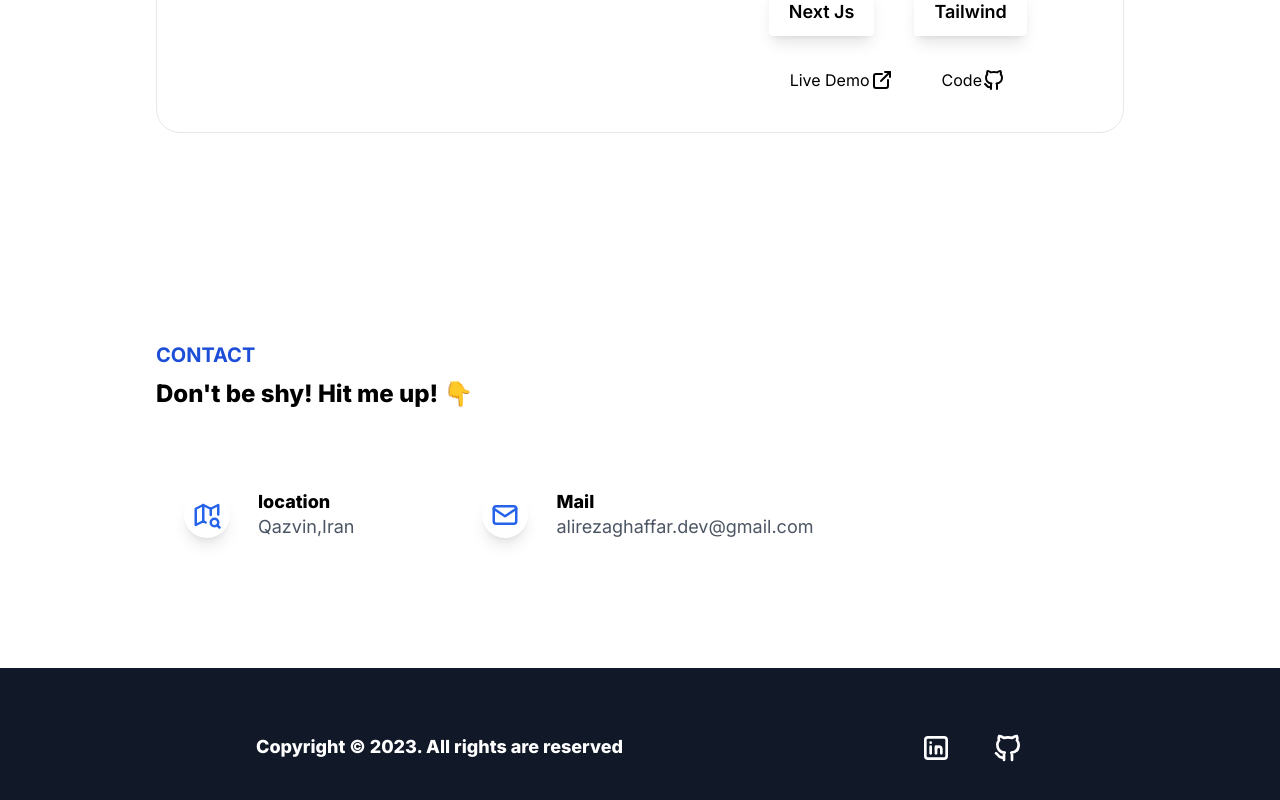
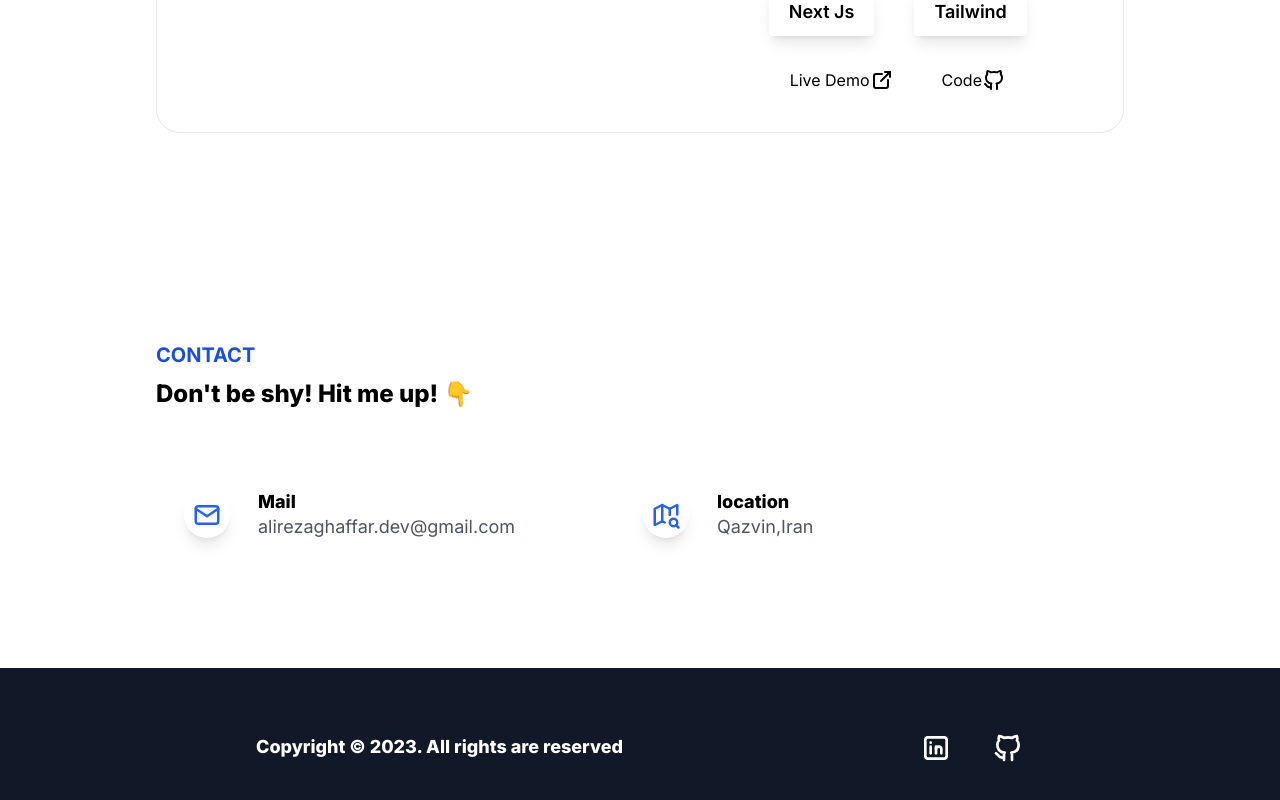
Before and after one commit to ali-reza-gh/personalweb, a Next.js app: page / in a window 1280 px wide. Shown: the part 4379-5179 px from the top of the page. Built offline with nearby package versions, Linux system fonts and the light colour scheme.

Commit message:
fix contact padding

```diff
--- a/app/component/Contact.jsx
+++ b/app/component/Contact.jsx
@@ -6,8 +6,23 @@ const Contact = () => {
         <div className='lg:max-w-5xl m-auto py-32 px-7'>
         <h3 className="text-blue-700 text-xl font-bold mb-2 uppercase lg:text-left max-lg:text-center" >contact</h3>
         <p className="text-2xl font-extrabold leading-snug lg:text-left max-lg:text-center">Don't be shy! Hit me up! 👇</p>
-        <div className='flex lg:flex-row max-lg:flex-col px-7 max-lg:gap-16 lg:gap-32 mt-20'>
-        <div className='flex gap-7 items-center'>
+        <div className='flex max-lg:px-1 lg:flex-row max-lg:flex-col px-7 max-lg:gap-16 lg:gap-32 mt-20'>
+         <a href='mailto:alirezaghaffar.dev@gmail.com' className='flex max-lg:justify-center max-lg:gap-4 gap-7 items-center'>
+            <div className='shadow-lg p-2 rounded-full'>
+            <svg className='text-blue-600'
+             width="30" height="30"
+             viewBox="0 0 24 24" fill="none" stroke="currentColor"
+             strokeWidth="2" strokeLinecap="round" strokeLinejoin="round">
+                <path className="text-blue-600" d="M3 7a2 2 0 0 1 2 -2h14a2 2 0 0 1 2 2v10a2 2 0 0 1 -2 2h-14a2 2 0 0 1 -2 -2v-10z"></path>
+                <path className="text-blue-600" d="M3 7l9 6l9 -6"></path>
+                </svg>
+        </div>
+        <div>
+         <p className="text-lg font-extrabold leading-snug">Mail</p>
+         <p className="text-gray-600 dark:text-gray-400 text-lg font-normal leading-snug" >alirezaghaffar.dev@gmail.com</p>
+         </div>
+         </a>
+        <div className='flex max-lg:justify-center max-lg:gap-4 gap-7 items-center'>
         <div className='shadow-lg p-2 rounded-full'>
         <svg
             width="30" height="30"
@@ -28,21 +43,6 @@ const Contact = () => {
          <p className="text-gray-600 dark:text-gray-400 text-lg font-normal leading-snug">Qazvin,Iran</p>
          </div>
          </div>
-         <a href='mailto:alirezaghaffar.dev@gmail.com' className='flex gap-7 items-center'>
-            <div className='shadow-lg p-2 rounded-full'>
-            <svg className='text-blue-600'
-             width="30" height="30"
-             viewBox="0 0 24 24" fill="none" stroke="currentColor"
-             strokeWidth="2" strokeLinecap="round" strokeLinejoin="round">
-                <path className="text-blue-600" d="M3 7a2 2 0 0 1 2 -2h14a2 2 0 0 1 2 2v10a2 2 0 0 1 -2 2h-14a2 2 0 0 1 -2 -2v-10z"></path>
-                <path className="text-blue-600" d="M3 7l9 6l9 -6"></path>
-                </svg>
-        </div>
-        <div>
-         <p className="text-lg font-extrabold leading-snug">Mail</p>
-         <p className="text-gray-600 dark:text-gray-400 text-lg font-normal leading-snug" >alirezaghaffar.dev@gmail.com</p>
-         </div>
-         </a>
         </div>
         </div>
       </section>
```
